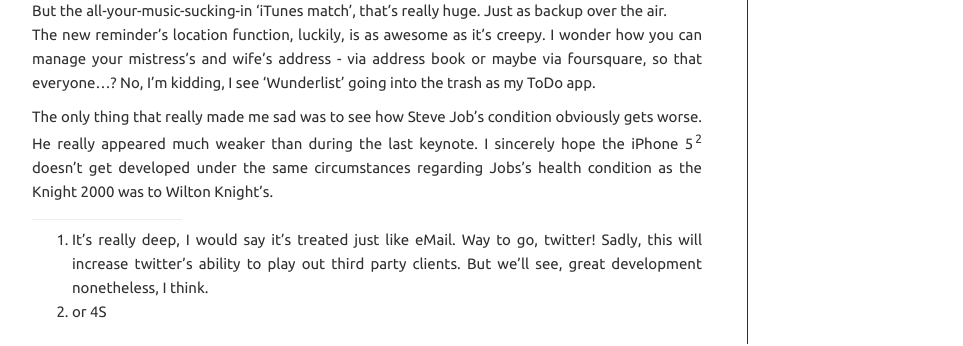
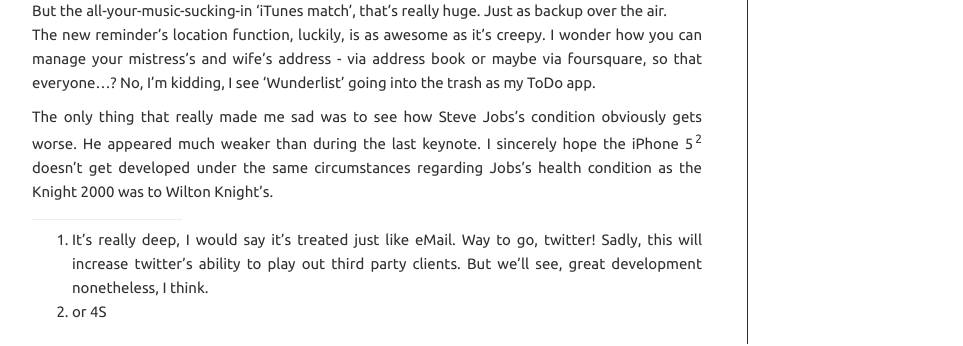
Before and after one commit to tschoof/blog, a Jekyll site: the page built from _posts/2011-06-08-iOS-5.md, in a window 1280 px wide. Shown: the part 1103-1449 px from the top of the page, without its empty margins (158-1121 px from the left). Built offline with Jekyll 4.4.1, drawn with Linux system fonts in a browser that asks for light colours; some web fonts are replaced; Markdown is read by kramdown in place of the engine named in the settings.

Commit message:
new article

```diff
--- a/_posts/2011-06-08-iOS-5.md
+++ b/_posts/2011-06-08-iOS-5.md
@@ -23,7 +23,7 @@ It's funny, just as I [wrote about](http://blog.timmschoof.com/2011/06/05/my-iOS
 But the all-your-music-sucking-in 'iTunes match', that's really huge. Just as backup over the air.
 The new reminder's location function, luckily, is as awesome as it's creepy. I wonder how you can manage your mistress's  and wife's address - via address book or maybe via foursquare, so that everyone...? No, I'm kidding, I see 'Wunderlist' going into the trash as my ToDo app.
 
-The only thing that really made me sad was to see how Steve Job's condition obviously gets worse. He really appeared much weaker than during the last keynote. I sincerely hope the iPhone 5<sup>2</sup> doesn't get developed under the same circumstances regarding Jobs's health condition as the Knight 2000 was to Wilton Knight's.
+The only thing that really made me sad was to see how Steve Jobs's condition obviously gets worse. He appeared much weaker than during the last keynote. I sincerely hope the iPhone 5<sup>2</sup> doesn't get developed under the same circumstances regarding Jobs's health condition as the Knight 2000 was to Wilton Knight's.
 
 ---
 1. It's really deep, I would say it's treated just like eMail. Way to go, twitter! Sadly, this will increase twitter's ability to play out third party clients. But we'll see, great development nonetheless, I think.
```
